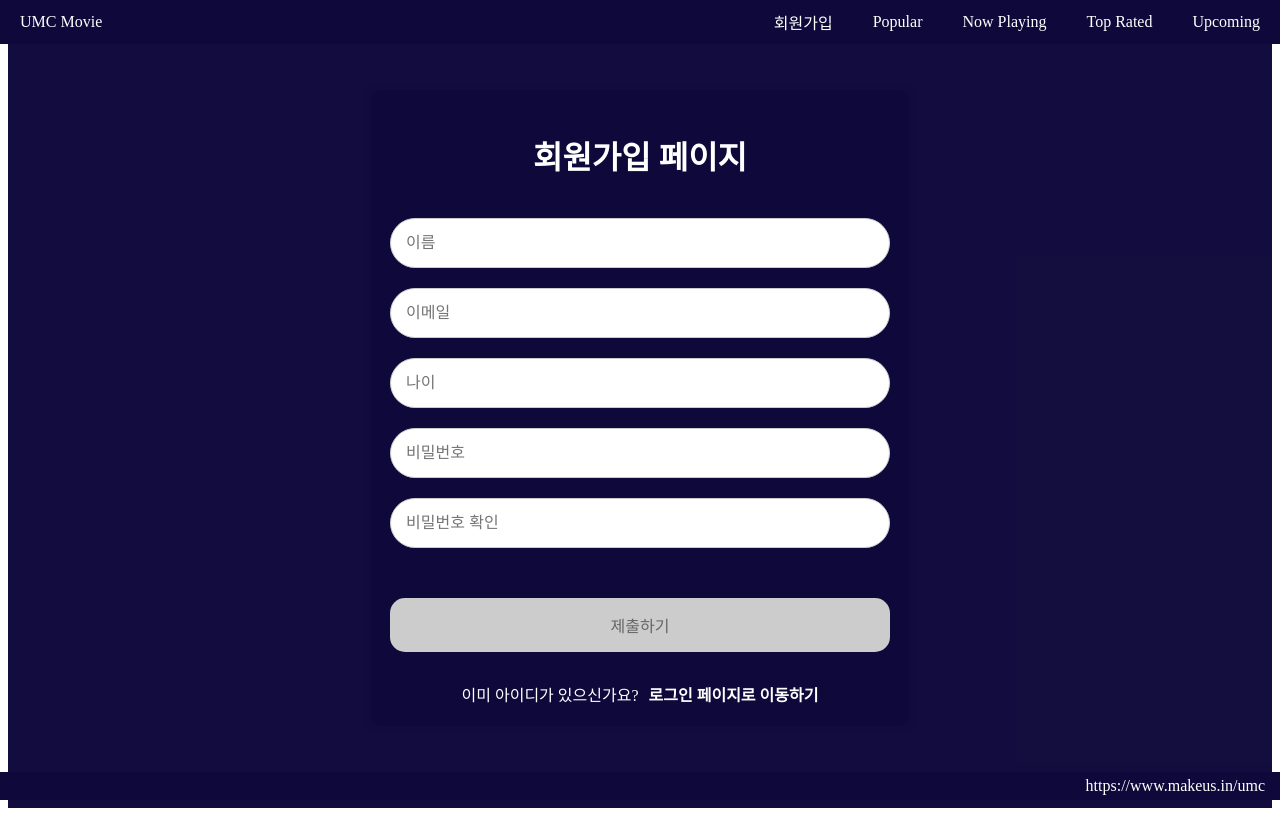
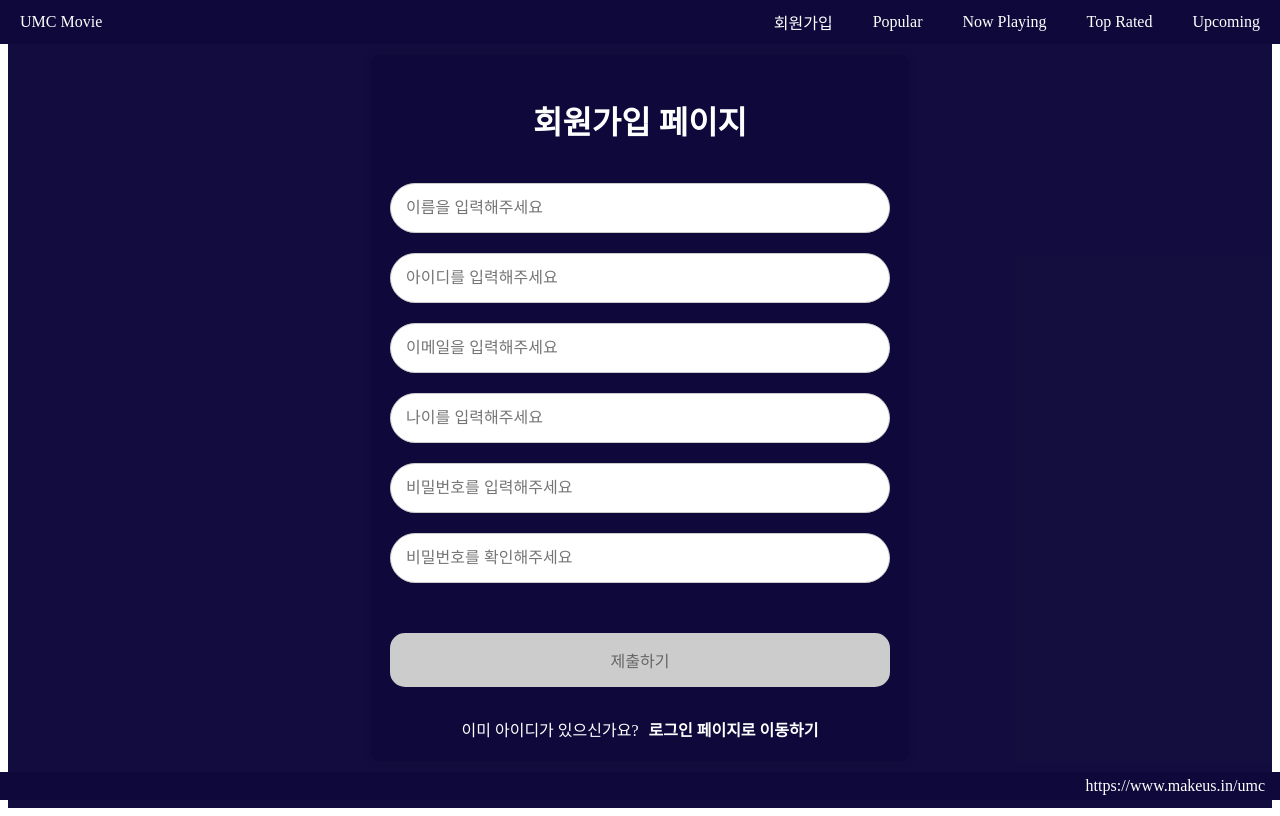
Before and after one commit to UMC-MJU/6th_Web_A, a React (Vite) app in the folder 릴규-이정규/MovieAPI/: page /signup in a window 1280 px wide. Built offline with nearby package versions, Linux system fonts and the light colour scheme.

Commit message:
영화상세페이지 경로지정

```diff
--- a/릴규-이정규/MovieAPI/package.json
+++ b/릴규-이정규/MovieAPI/package.json
@@ -11,8 +11,10 @@
   },
   "dependencies": {
     "axios": "^1.6.8",
+    "lodash": "^4.17.21",
     "react": "^18.2.0",
     "react-dom": "^18.2.0",
+    "react-router-dom": "^6.23.1",
     "styled-components": "^6.1.9"
   },
   "devDependencies": {
--- a/릴규-이정규/MovieAPI/src/App.jsx
+++ b/릴규-이정규/MovieAPI/src/App.jsx
@@ -22,12 +22,7 @@ const Container = styled.div`
 
 const ProtectedRoute = ({ children }) => {
   const { isLoggedIn } = React.useContext(LoginContext);
-
-  if (!isLoggedIn) {
-    return <Navigate to="/login" />;
-  }
-
-  return children;
+  return isLoggedIn ? children : <Navigate to="/login" />;
 };
 
 function App() {
@@ -112,6 +107,14 @@ function App() {
                   </ProtectedRoute>
                 }
               />
+              <Route
+                path="/movie/:id" // 영화 상세 페이지로 이동하는 경로 추가
+                element={
+                  <ProtectedRoute>
+                    <MovieDetailPage />
+                  </ProtectedRoute>
+                }
+              />
               <Route path="/*" element={<NotFoundPage />} />
             </Routes>
             <Footer />
--- a/릴규-이정규/MovieAPI/src/pages/LoginPage.jsx
+++ b/릴규-이정규/MovieAPI/src/pages/LoginPage.jsx
@@ -65,27 +65,40 @@ const Title = styled.h1`
 `;
 
 const LoginPage = () => {
-  const [email, setEmail] = useState("");
+  const [id, setId] = useState("");
   const [password, setPassword] = useState("");
-  const [error, setError] = useState("");
+  const [idError, setIdError] = useState("");
+  const [passwordError, setPasswordError] = useState("");
   const { setIsLoggedIn, userInfo } = useContext(LoginContext);
   const navigate = useNavigate();
 
   const handleSubmit = (e) => {
     e.preventDefault();
-    if (email === "" || password === "") {
-      setError("이메일 및 비밀번호는 빈칸으로 둘 수 없습니다");
+    let hasError = false;
+
+    if (id === "") {
+      setIdError("아이디를 입력해주세요");
+      hasError = true;
+    } else {
+      setIdError("");
+    }
+
+    if (password === "") {
+      setPasswordError("비밀번호를 입력해주세요");
+      hasError = true;
+    } else {
+      setPasswordError("");
+    }
+
+    if (hasError) {
       return;
     }
-    if (
-      userInfo &&
-      email === userInfo.email &&
-      password === userInfo.password
-    ) {
+
+    if (userInfo && id === userInfo.id && password === userInfo.password) {
       setIsLoggedIn(true);
       navigate("/");
     } else {
-      setError("로그인 정보가 일치하지 않습니다");
+      setPasswordError("로그인 정보가 일치하지 않습니다");
     }
   };
 
@@ -94,19 +107,20 @@ const LoginPage = () => {
       <Form onSubmit={handleSubmit}>
         <Title>로그인 페이지</Title>
         <Input
-          type="email"
-          placeholder="아이디"
-          value={email}
-          onChange={(e) => setEmail(e.target.value)}
+          type="text"
+          placeholder="아이디를 입력해주세요"
+          value={id}
+          onChange={(e) => setId(e.target.value)}
         />
+        {idError && <Error>{idError}</Error>}
         <Input
           type="password"
-          placeholder="비밀번호"
+          placeholder="비밀번호를 입력해주세요"
           value={password}
           onChange={(e) => setPassword(e.target.value)}
         />
+        {passwordError && <Error>{passwordError}</Error>}
         <Button type="submit">로그인</Button>
-        {error && <Error>{error}</Error>}
       </Form>
     </Container>
   );
--- a/릴규-이정규/MovieAPI/src/pages/MainPage.jsx
+++ b/릴규-이정규/MovieAPI/src/pages/MainPage.jsx
@@ -1,7 +1,9 @@
-import React, { useContext, useState, useCallback } from "react";
+import React, { useContext, useState, useEffect, useCallback } from "react";
 import styled, { createGlobalStyle } from "styled-components";
 import axios from "axios";
 import { UserContext } from "../contexts/UserContext";
+import { useNavigate } from "react-router-dom";
+import _ from "lodash";
 
 const GlobalStyle = createGlobalStyle`
   body {
@@ -82,6 +84,7 @@ const Movie = styled.div`
   border-radius: 10px;
   display: flex;
   align-items: center;
+  cursor: pointer;
 `;
 
 const MoviePoster = styled.img`
@@ -90,39 +93,37 @@ const MoviePoster = styled.img`
   margin-right: 20px;
 `;
 
-function debounce(func, delay) {
-  let timer;
-  return function (...args) {
-    if (timer) clearTimeout(timer);
-    timer = setTimeout(() => {
-      func.apply(this, args);
-    }, delay);
-  };
-}
-
 function MainPage() {
   const [searchTerm, setSearchTerm] = useState("");
   const [movies, setMovies] = useState([]);
   const { user } = useContext(UserContext);
+  const navigate = useNavigate();
 
-  const fetchMovies = useCallback(async () => {
+  // Debounced fetchMovies function
+  const fetchMovies = useCallback(
+    _.debounce(async (searchTerm) => {
       if (!searchTerm) return;
       const apiKey = "8e2d1e6d3637d6fb007d0df41e9c5ff5";
       const url = `https://api.themoviedb.org/3/search/movie?api_key=${apiKey}&query=${encodeURIComponent(
         searchTerm
       )}`;
-
       try {
         const response = await axios.get(url);
         setMovies(response.data.results);
       } catch (error) {
         console.error("Error fetching movies:", error);
       }
-  }, [searchTerm]);
+    }, 300),
+    []
+  );
 
-  const debouncedFetchMovies = useCallback(debounce(fetchMovies, 300), [
-    fetchMovies,
-  ]);
+  useEffect(() => {
+    fetchMovies(searchTerm);
+  }, [searchTerm, fetchMovies]);
+
+  const handleSearchChange = (e) => {
+    setSearchTerm(e.target.value);
+  };
 
   return (
     <div>
@@ -138,19 +139,19 @@ function MainPage() {
           <SearchInput
             type="text"
             value={searchTerm}
-            onChange={(e) => {
-              setSearchTerm(e.target.value);
-              debouncedFetchMovies();
-            }}
+            onChange={handleSearchChange}
           />
-          <SearchButton onClick={debouncedFetchMovies}>🔍</SearchButton>
+          <SearchButton onClick={() => {}}>🔍</SearchButton>
         </SearchWrapper>
         <SearchResultContainer>
           {movies.map((movie) => (
-            <Movie key={movie.id}>
+            <Movie
+              key={movie.id}
+              onClick={() => navigate(`/movie/${movie.id}`)} // 올바른 경로로 이동하도록 수정
+            >
               <MoviePoster
                 src={`https://image.tmdb.org/t/p/w500${movie.poster_path}`}
-                alt="Movie Poster"
+                alt={`${movie.title} poster`}
               />
               <div>
                 <strong>{movie.title}</strong> (
--- a/릴규-이정규/MovieAPI/src/pages/MovieDetailPage.jsx
+++ b/릴규-이정규/MovieAPI/src/pages/MovieDetailPage.jsx
@@ -1,6 +1,6 @@
 import React, { useEffect, useState } from "react";
+import { useParams, Link } from "react-router-dom";
 import styled from "styled-components";
-import { useParams, Link } from "react-router-dom";
 import NotFoundPage from "./NotFoundPage";
 
 const Container = styled.div`
@@ -15,8 +15,8 @@ const BackgroundImage = styled.div`
   position: absolute;
   width: 100%;
   height: 100%;
-  background-image: ${({ imageUrl }) =>
-    `url("https://image.tmdb.org/t/p/w1280/${imageUrl}")`};
+  background-image: url(${(props) =>
+    `https://image.tmdb.org/t/p/w1280/${props.imageUrl}`});
   background-size: cover;
   background-position: center;
   filter: blur(8px);
@@ -26,7 +26,6 @@ const MovieDetailWrapper = styled.div`
   position: relative;
   width: 60vw;
   max-width: 1000px;
-  height: auto;
   padding: 20px;
   background-color: rgba(0, 0, 0, 0.8);
   color: white;
@@ -48,7 +47,6 @@ const MovieDescription = styled.div`
   gap: 10px;
 `;
 
-// API 요청 함수
 async function fetchMovieDetails(movieId) {
   const apiKey = "8e2d1e6d3637d6fb007d0df41e9c5ff5";
   const response = await fetch(
@@ -80,7 +78,7 @@ const MovieDetailPage = () => {
   if (error)
     return (
       <div>
-        {error} <Link to="/">Go back</Link>
+        Error: {error} <Link to="/">Go back</Link>
       </div>
     );
   if (!movie) return <NotFoundPage />;
@@ -95,7 +93,9 @@ const MovieDetailPage = () => {
         />
         <MovieDescription>
           <h1>{movie.title}</h1>
-          <p>Rating: {"⭐️".repeat(Math.floor(Number(movie.vote_average)))}</p>
+          <p>
+            Rating: {"⭐️".repeat(Math.floor(Number(movie.vote_average) / 2))}
+          </p>
           <p>Release Date: {movie.release_date}</p>
           <h3>Overview</h3>
           <p>{movie.overview}</p>
--- a/릴규-이정규/MovieAPI/src/pages/SignUpPage.jsx
+++ b/릴규-이정규/MovieAPI/src/pages/SignUpPage.jsx
@@ -85,6 +85,7 @@ const BoldLink = styled(Link)`
 
 const SignUpPage = () => {
   const [name, setName] = useState("");
+  const [id, setId] = useState("");
   const [email, setEmail] = useState("");
   const [age, setAge] = useState("");
   const [password, setPassword] = useState("");
@@ -98,8 +99,8 @@ const SignUpPage = () => {
     event.preventDefault();
     const newErrors = validateForm();
     if (Object.keys(newErrors).length === 0) {
-      setUserInfo({ name, email, age, password });
-      setUser({ name, email }); // Setting user context
+      setUserInfo({ name, id, email, age, password });
+      setUser({ name, id }); // Setting user context
       alert("회원가입이 성공적으로 완료되었습니다!");
       navigate("/login");
     } else {
@@ -111,6 +112,7 @@ const SignUpPage = () => {
     const newErrors = {};
 
     if (!name) newErrors.name = "이름을 입력하세요.";
+    if (!id) newErrors.id = "ID를 입력하세요.";
     if (!email) newErrors.email = "이메일을 입력하세요.";
     else if (!email.includes("@"))
       newErrors.email = "이메일 형식이 올바르지 않습니다.";
@@ -138,6 +140,7 @@ const SignUpPage = () => {
   const isFormValid =
     Object.keys(errors).length === 0 &&
     name &&
+    id &&
     email &&
     age &&
     password &&
@@ -151,16 +154,25 @@ const SignUpPage = () => {
           type="text"
           id="name"
           name="name"
-          placeholder="이름"
+          placeholder="이름을 입력해주세요"
           value={name}
           onChange={(e) => setName(e.target.value)}
         />
         {errors.name && <Error>{errors.name}</Error>}
         <Input
+          type="text"
+          id="id"
+          name="id"
+          placeholder="아이디를 입력해주세요"
+          value={id}
+          onChange={(e) => setId(e.target.value)}
+        />
+        {errors.id && <Error>{errors.id}</Error>}
+        <Input
           type="email"
           id="email"
           name="email"
-          placeholder="이메일"
+          placeholder="이메일을 입력해주세요"
           value={email}
           onChange={(e) => setEmail(e.target.value)}
         />
@@ -169,7 +181,7 @@ const SignUpPage = () => {
           type="number"
           id="age"
           name="age"
-          placeholder="나이"
+          placeholder="나이를 입력해주세요"
           value={age}
           onChange={(e) => setAge(e.target.value)}
         />
@@ -178,7 +190,7 @@ const SignUpPage = () => {
           type="password"
           id="password"
           name="password"
-          placeholder="비밀번호"
+          placeholder="비밀번호를 입력해주세요"
           value={password}
           onChange={(e) => setPassword(e.target.value)}
         />
@@ -187,7 +199,7 @@ const SignUpPage = () => {
           type="password"
           id="confirm-password"
           name="confirm-password"
-          placeholder="비밀번호 확인"
+          placeholder="비밀번호를 확인해주세요"
           value={confirmPassword}
           onChange={(e) => setConfirmPassword(e.target.value)}
         />
```
Also changed, not shown: 릴규-이정규/MovieAPI/manifest.json (added), 1 other file (tests, documents, lock files or other folders). Lines whose indentation alone changed are shown as unchanged.
